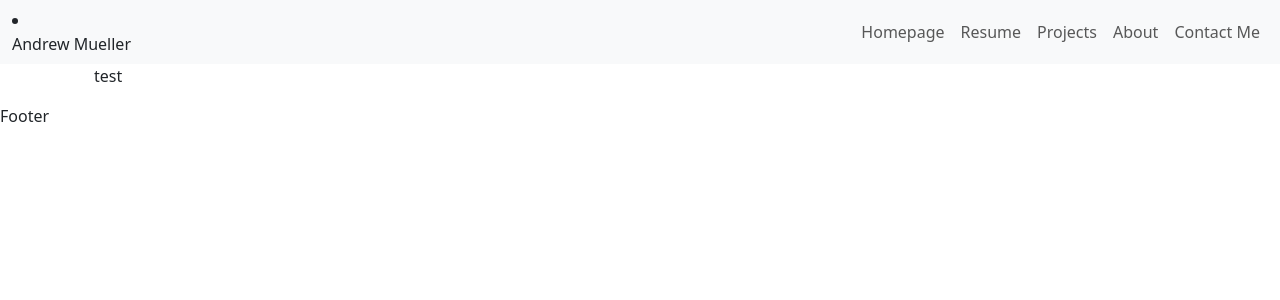
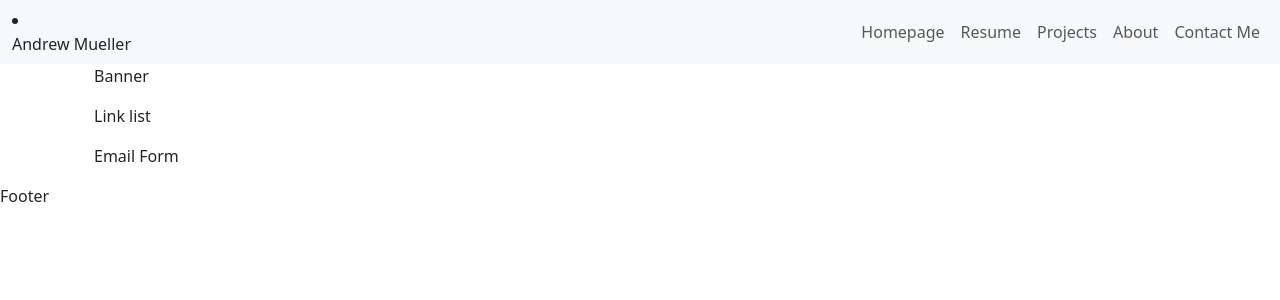
Before and after one commit to AndyM1098/AndyM1098.github.io, a React (Create React App) app in the folder main_site/: page /contact in a window 1280 px wide. Shown: the top 300 px of the page. Built offline with nearby package versions, Linux system fonts and the light colour scheme.

Commit message:
Added in components for high level components

```diff
--- /dev/null
+++ b/main_site/src/components/ContactMe/ContactMeBanner.tsx
@@ -0,0 +1,14 @@
+
+
+function ContactMeBanner(){
+
+    return (
+        <>
+            <p>Banner</p>
+        </>
+
+    );
+
+}
+
+export default ContactMeBanner;
--- /dev/null
+++ b/main_site/src/components/ContactMe/ContactMeEmailForm.tsx
@@ -0,0 +1,12 @@
+
+function ContactMeEmailForm(){
+
+    return(
+
+        <>
+            <p>Email Form</p>
+        </>
+    );
+}
+
+export default ContactMeEmailForm;
--- /dev/null
+++ b/main_site/src/components/ContactMe/ContactMeLayout.tsx
@@ -0,0 +1,17 @@
+import ContactMeBanner from "./ContactMeBanner";
+import ContactMeLinkList from "./ContactMeLinkList";
+import ContactMeEmailForm from "./ContactMeEmailForm";
+
+function ContactMeLayout(){
+    return(
+        <>
+            <ContactMeBanner />
+
+            <ContactMeLinkList/>
+
+            <ContactMeEmailForm/>
+        </>
+    );
+}
+
+export default ContactMeLayout;
--- /dev/null
+++ b/main_site/src/components/ContactMe/ContactMeLinkList.tsx
@@ -0,0 +1,12 @@
+
+function ContactMeLinkList(){
+
+    return(
+
+        <>
+            <p>Link list</p>
+        </>
+    );
+}
+
+export default ContactMeLinkList;
--- a/main_site/src/components/ContactMe/ContactMeMain.tsx
+++ b/main_site/src/components/ContactMe/ContactMeMain.tsx
@@ -1,9 +1,11 @@
+import ContactMeLayout from "./ContactMeLayout";
+
 
 function ContactMeMain(){
     return (
         <>
             <div className="pt-4">
-                <p>test</p>
+                <ContactMeLayout />
             </div>
         </>
     );
```
